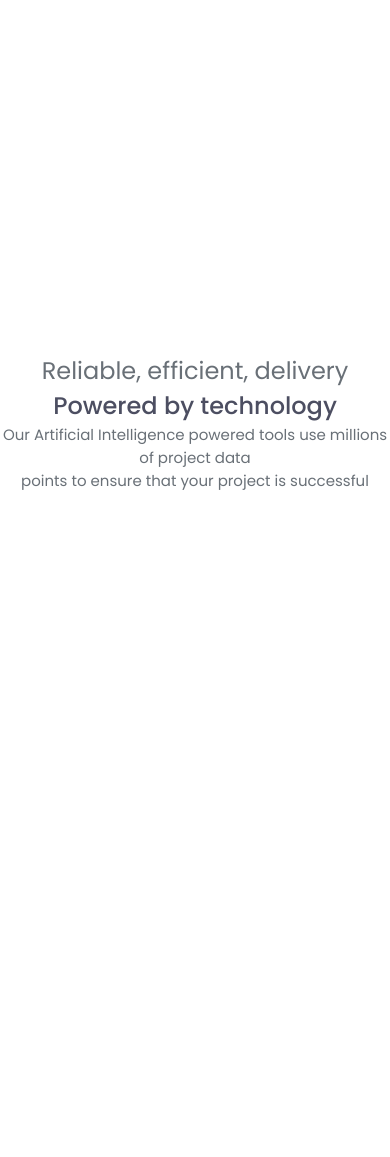
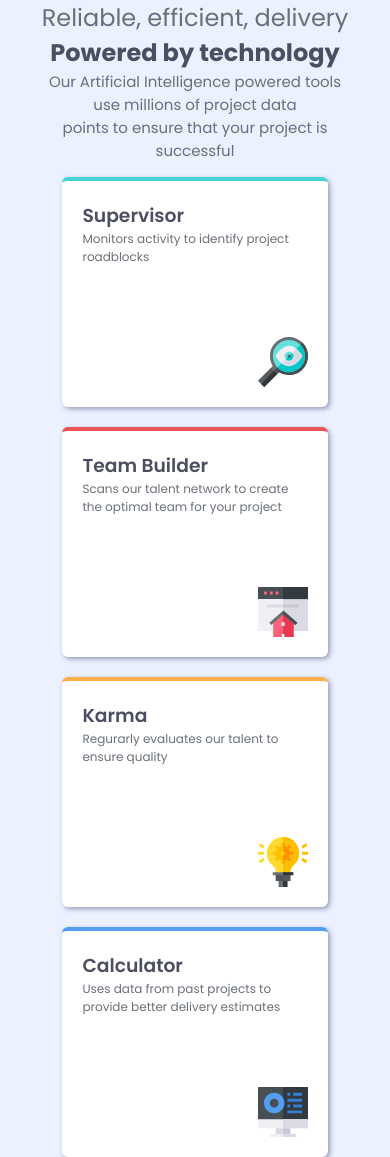
Before and after one commit to OmarKh006/responsive-card-desiign, a plain HTML site: page index.html in a window 390 px wide. Before the commit the page ends 844 px from the top, so only its background shows below. Drawn offline with Linux system fonts and the light colour scheme.

Commit message:
finishing cards' layout and adding responsivity to the design

```diff
--- a/index.html
+++ b/index.html
@@ -21,21 +21,77 @@
     <article class="main">
       <header class="header">
         <h2 class="head1">Reliable, efficient, delivery</h2>
-        <h2 class="head2">Powered by technology</h2>
-        <p class="description">
+        <h1 class="head2">Powered by technology</h1>
+        <p class="description-head">
           Our Artificial Intelligence powered tools use millions of project data
         </p>
-        <p class="description">
+        <p class="description-head">
           points to ensure that your project is successful
         </p>
       </header>
       <div class="cards-wrapper">
-        <section class="supervisor"></section>
-        <div class="mid-wrapper">
-          <section class="team"></section>
-          <section class="karma"></section>
+        <div class="card-container">
+          <section class="supervisor card">
+            <div class="heading">
+              <h3 class="title">Supervisor</h3>
+              <p class="card-description">
+                Monitors activity to identify project roadblocks
+              </p>
+            </div>
+            <img
+              src="images/icon-supervisor.svg"
+              alt="supervisor icon image"
+              class="card-img"
+            />
+          </section>
         </div>
-        <section class="calculator"></section>
+        <div class="card-container">
+          <div class="mid-wrapper">
+            <section class="team card">
+              <div class="heading">
+                <h3 class="title">Team Builder</h3>
+                <p class="card-description">
+                  Scans our talent network to create the optimal team for your
+                  project
+                </p>
+              </div>
+              <img
+                src="images/icon-team-builder.svg"
+                alt="supervisor icon image"
+                class="card-img"
+              />
+            </section>
+            <section class="karma card">
+              <div class="heading">
+                <h3 class="title">Karma</h3>
+                <p class="card-description">
+                  Regurarly evaluates our talent to ensure quality
+                </p>
+              </div>
+              <img
+                src="images/icon-karma.svg"
+                alt="supervisor icon image"
+                class="card-img"
+              />
+            </section>
+          </div>
+        </div>
+        <div class="card-container">
+          <section class="calculator card">
+            <div class="heading">
+              <h3 class="title">Calculator</h3>
+              <p class="card-description">
+                Uses data from past projects to provide better delivery
+                estimates
+              </p>
+            </div>
+            <img
+              src="images/icon-calculator.svg"
+              alt="supervisor icon image"
+              class="card-img"
+            />
+          </section>
+        </div>
       </div>
     </article>
   </body>
--- a/styles/style.css
+++ b/styles/style.css
@@ -6,13 +6,16 @@
 
 body {
   font-family: "Poppins", sans-serif;
+  background-color: hsl(221, 100%, 96%);
 }
 
 .main {
   height: 100vh;
   display: flex;
-  justify-content: center;
+  justify-content: space-evenly;
   align-items: center;
+  flex-direction: column;
+  padding: 0 10%;
 }
 
 .header {
@@ -25,11 +28,87 @@ body {
 }
 
 .head2 {
-  font-weight: 500;
+  font-weight: 700;
   color: hsl(234, 12%, 34%);
 }
 
-.description {
+.description-head {
   color: hsl(212, 6%, 44%);
   font-size: 15px;
 }
+
+.title {
+  font-weight: 600;
+  color: hsl(234, 12%, 34%);
+}
+
+.card-container {
+  width: 33%;
+}
+
+.card {
+  background-color: hsl(0, 0%, 100%);
+  width: 100%;
+  box-shadow: 2px 2px 5px hsl(234, 19%, 66%);
+  padding: 20px;
+  display: flex;
+  gap: 10px;
+  flex-direction: column;
+  min-height: 230px;
+  border-radius: 6px;
+}
+
+.supervisor {
+  border-top: 4px solid hsl(180, 62%, 55%);
+}
+
+.team {
+  border-top: 4px solid hsl(0, 78%, 62%);
+}
+
+.karma {
+  border-top: 4px solid hsl(34, 97%, 64%);
+}
+
+.calculator {
+  border-top: 4px solid hsl(212, 86%, 64%);
+}
+
+.card-img {
+  width: 50px;
+  height: 50px;
+  margin-top: auto;
+  align-self: flex-end;
+}
+
+.card-description {
+  font-size: 12px;
+  color: hsl(212, 6%, 44%);
+}
+
+.cards-wrapper {
+  width: 100%;
+  display: flex;
+  justify-content: space-between;
+  align-items: center;
+  gap: 20px;
+}
+
+.mid-wrapper {
+  display: flex;
+  flex-direction: column;
+  gap: 20px;
+}
+
+@media (max-width: 650px) {
+  .main {
+    gap: 15px;
+  }
+  .cards-wrapper {
+    flex-direction: column;
+    gap: 20px;
+  }
+  .card-container {
+    width: 85%;
+  }
+}
```
